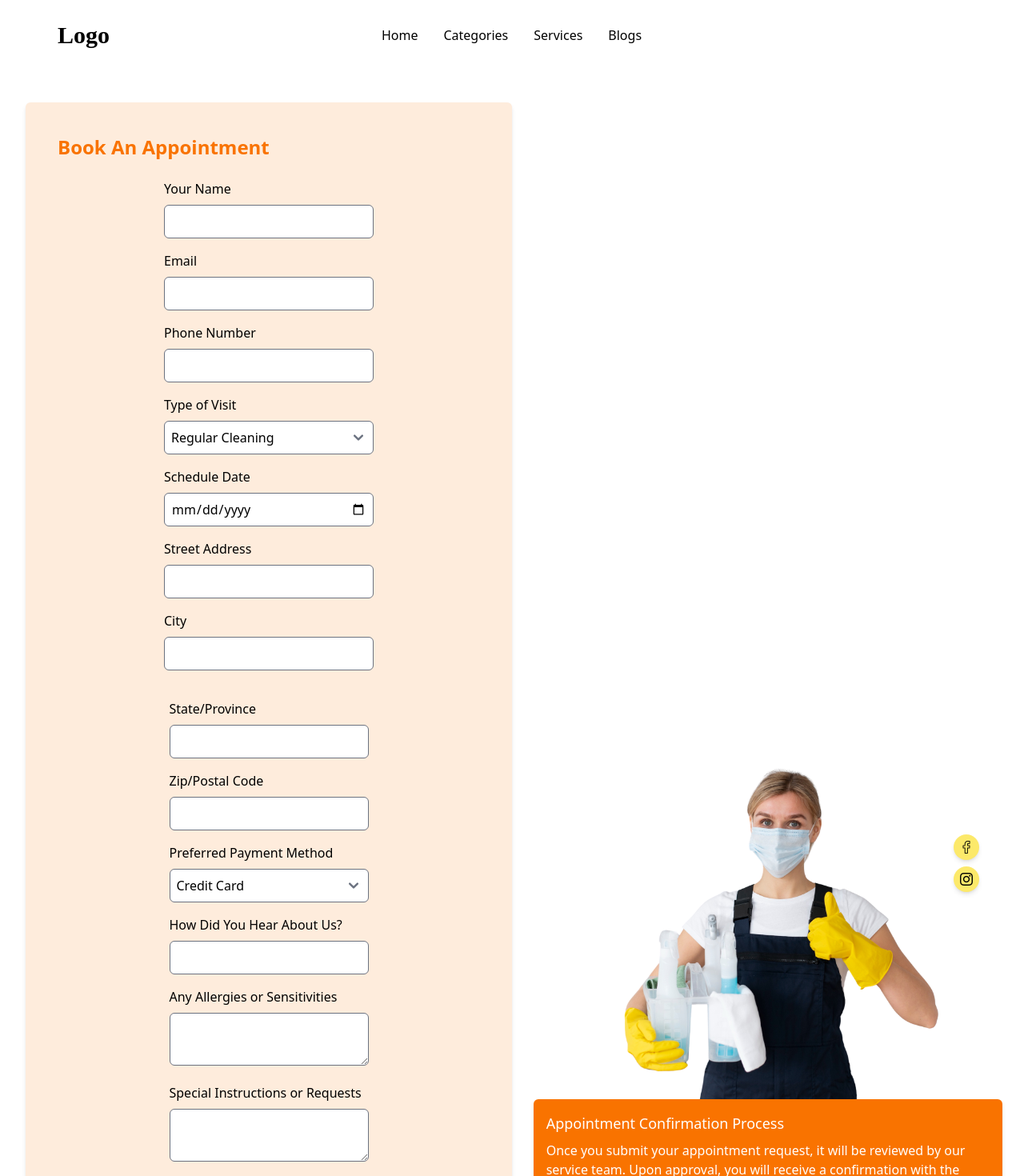
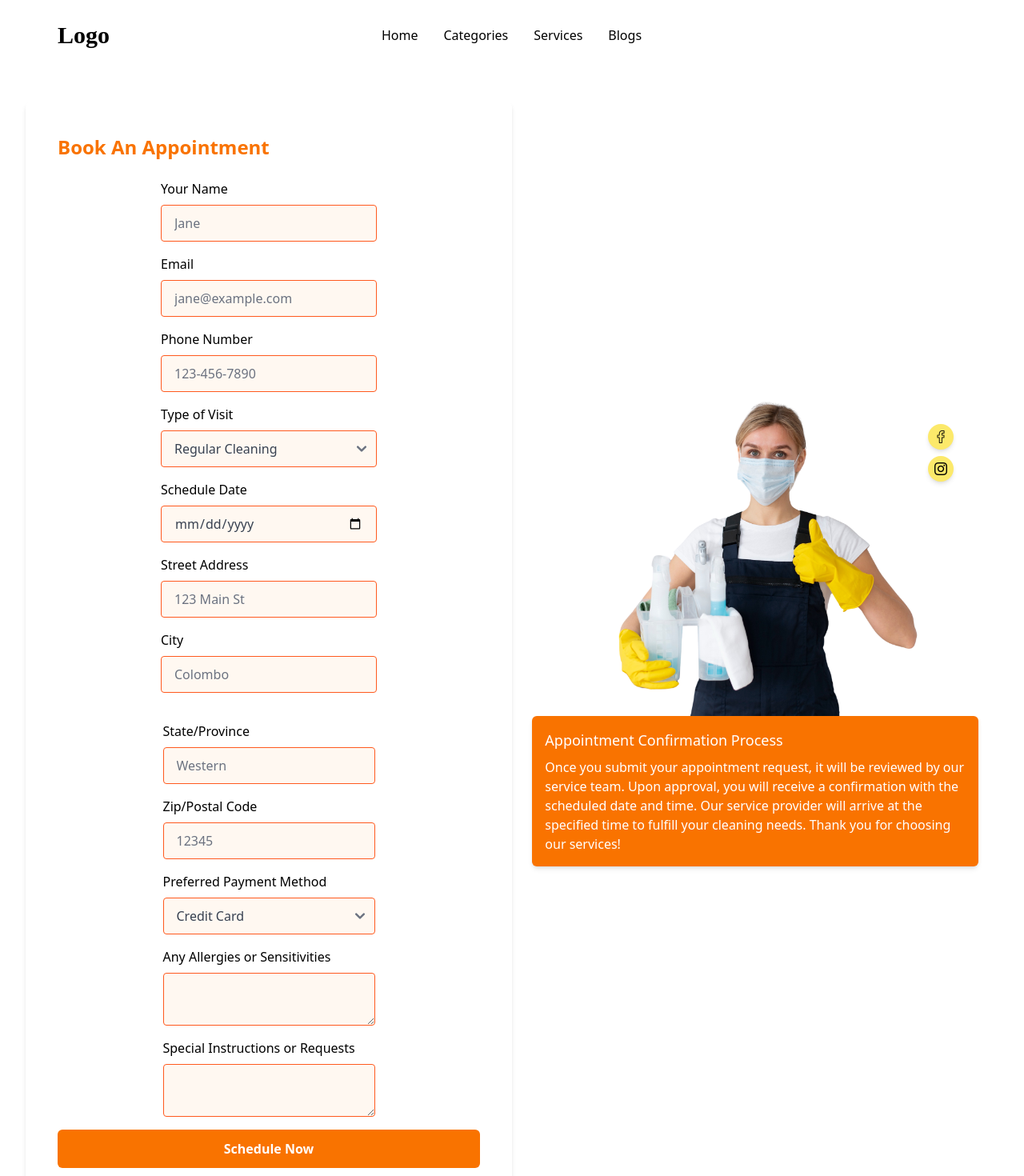
Before and after one commit to IT22102546/Cleaning-Service, a React (Vite) app in the folder Frontend/: page /book-service in a window 1280 px wide. Shown: the top 1470 px of the page at 80% size. Built offline with nearby package versions, Linux system fonts and the light colour scheme.

Commit message:
feat:enhance book form

```diff
--- a/Frontend/src/pages/BookingForm.jsx
+++ b/Frontend/src/pages/BookingForm.jsx
@@ -9,7 +9,7 @@ export default function BookingForm() {
 
           {/* above code need to be copy in every page that you create */}
           <div className="lg:w-1/2 text-center lg:text-left">
-            <div className="w-full p-10 bg-orange-100 shadow-md rounded-md">
+            <div className="w-full p-10  shadow-md rounded-md">
               <h2 className="text-2xl font-bold mb-6 text-secondary">
                 Book An Appointment
               </h2>
@@ -24,7 +24,8 @@ export default function BookingForm() {
                       <input
                         type="text"
                         id="name"
-                        className="w-full p-2 border rounded-md"
+                        className="appearance-none block w-full bg-orange-50 text-gray-700 border border-orange-500 rounded py-3 px-4 mb-3 leading-tight focus:outline-none focus:bg-white"
+                        placeholder="Jane"
                       />
                     </div>
 
@@ -36,7 +37,8 @@ export default function BookingForm() {
                       <input
                         type="email"
                         id="email"
-                        className="w-full p-2 border rounded-md"
+                        className="appearance-none block w-full bg-orange-50 text-gray-700 border border-orange-500 rounded py-3 px-4 mb-3 leading-tight focus:outline-none focus:bg-white"
+                        placeholder="jane@example.com"
                       />
                     </div>
 
@@ -48,7 +50,8 @@ export default function BookingForm() {
                       <input
                         type="tel"
                         id="phone"
-                        className="w-full p-2 border rounded-md"
+                        className="appearance-none block w-full bg-orange-50 text-gray-700 border border-orange-500 rounded py-3 px-4 mb-3 leading-tight focus:outline-none focus:bg-white"
+                        placeholder="123-456-7890"
                       />
                     </div>
 
@@ -58,7 +61,8 @@ export default function BookingForm() {
                       </label>
                       <select
                         id="serviceType"
-                        className="w-full p-2 border rounded-md"
+                        className="appearance-none block w-full bg-orange-50 text-gray-700 border border-orange-500 rounded py-3 px-4 mb-3 leading-tight focus:outline-none focus:bg-white"
+
                       >
                         <option value="regular">Regular Cleaning</option>
                         <option value="deep">Deep Cleaning</option>
@@ -76,7 +80,8 @@ export default function BookingForm() {
                       <input
                         type="date"
                         id="date"
-                        className="w-full p-2 border rounded-md"
+                        className="appearance-none block w-full bg-orange-50 text-gray-700 border border-orange-500 rounded py-3 px-4 mb-3 leading-tight focus:outline-none focus:bg-white"
+
                       />
                     </div>
 
@@ -87,7 +92,8 @@ export default function BookingForm() {
                       <input
                         type="text"
                         id="address"
-                        className="w-full p-2 border rounded-md"
+                        className="appearance-none block w-full bg-orange-50 text-gray-700 border border-orange-500 rounded py-3 px-4 mb-3 leading-tight focus:outline-none focus:bg-white"
+                        placeholder="123 Main St"
                       />
                     </div>
 
@@ -99,7 +105,8 @@ export default function BookingForm() {
                       <input
                         type="text"
                         id="city"
-                        className="w-full p-2 border rounded-md"
+                        className="appearance-none block w-full bg-orange-50 text-gray-700 border border-orange-500 rounded py-3 px-4 mb-3 leading-tight focus:outline-none focus:bg-white"
+                        placeholder="Colombo"
                       />
                     </div>
                   </div>
@@ -113,7 +120,8 @@ export default function BookingForm() {
                       <input
                         type="text"
                         id="state"
-                        className="w-full p-2 border rounded-md"
+                        className="appearance-none block w-full bg-orange-50 text-gray-700 border border-orange-500 rounded py-3 px-4 mb-3 leading-tight focus:outline-none focus:bg-white"
+                        placeholder="Western"
                       />
                     </div>
 
@@ -125,7 +133,8 @@ export default function BookingForm() {
                       <input
                         type="text"
                         id="zip"
-                        className="w-full p-2 border rounded-md"
+                        className="appearance-none block w-full bg-orange-50 text-gray-700 border border-orange-500 rounded py-3 px-4 mb-3 leading-tight focus:outline-none focus:bg-white"
+                        placeholder="12345"
                       />
                     </div>
 
@@ -135,7 +144,7 @@ export default function BookingForm() {
                       </label>
                       <select
                         id="payment"
-                        className="w-full p-2 border rounded-md"
+                        className="appearance-none block w-full bg-orange-50 text-gray-700 border border-orange-500 rounded py-3 px-4 mb-3 leading-tight focus:outline-none focus:bg-white"
                       >
                         <option value="credit-card">Credit Card</option>
                         <option value="paypal">PayPal</option>
@@ -144,23 +153,12 @@ export default function BookingForm() {
                     </div>
 
                     <div className="mb-4">
-                      <label htmlFor="referral" className="block mb-2">
-                        How Did You Hear About Us?
-                      </label>
-                      <input
-                        type="text"
-                        id="referral"
-                        className="w-full p-2 border rounded-md"
-                      />
-                    </div>
-
-                    <div className="mb-4">
                       <label htmlFor="allergies" className="block mb-2">
                         Any Allergies or Sensitivities
                       </label>
                       <textarea
                         id="allergies"
-                        className="w-full p-2 border rounded-md"
+                        className="appearance-none block w-full bg-orange-50 text-gray-700 border border-orange-500 rounded py-3 px-4 mb-3 leading-tight focus:outline-none focus:bg-white"
                       ></textarea>
                     </div>
 
@@ -170,7 +168,7 @@ export default function BookingForm() {
                       </label>
                       <textarea
                         id="additional"
-                        className="w-full p-2 border rounded-md"
+                        className="appearance-none block w-full bg-orange-50 text-gray-700 border border-orange-500 rounded py-3 px-4 mb-3 leading-tight focus:outline-none focus:bg-white"
                       ></textarea>
                     </div>
                   </div>
@@ -194,7 +192,7 @@ export default function BookingForm() {
           </div>
 
           <div className="hidden md:block lg:w-1/2 mt-8 lg:mt-0 ">
-            <div className="absolute bottom-24">
+            <div className="relative">
               <div style={{ marginTop: "-55px" }}>
                 <img
                   src="/images/boook.png"
```
